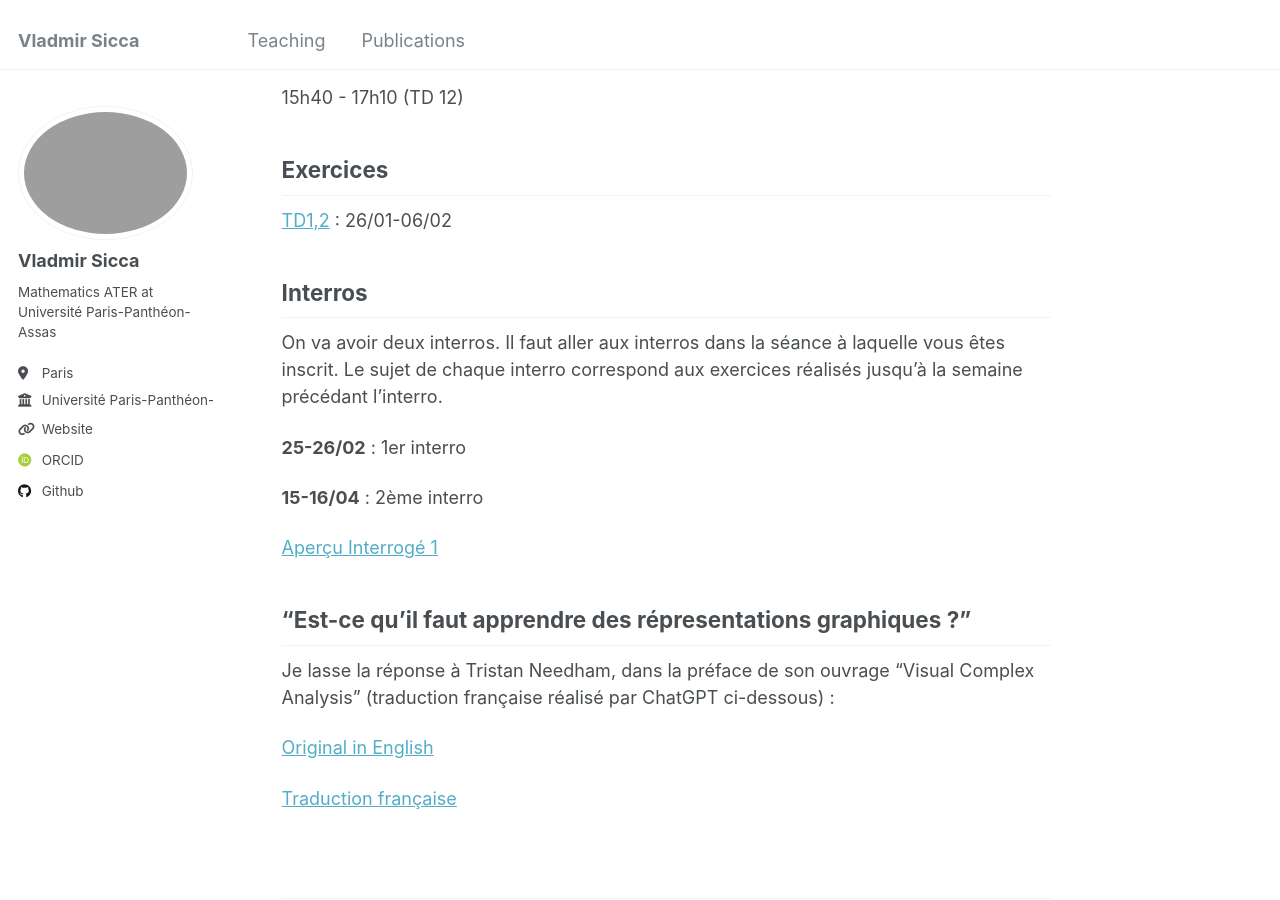
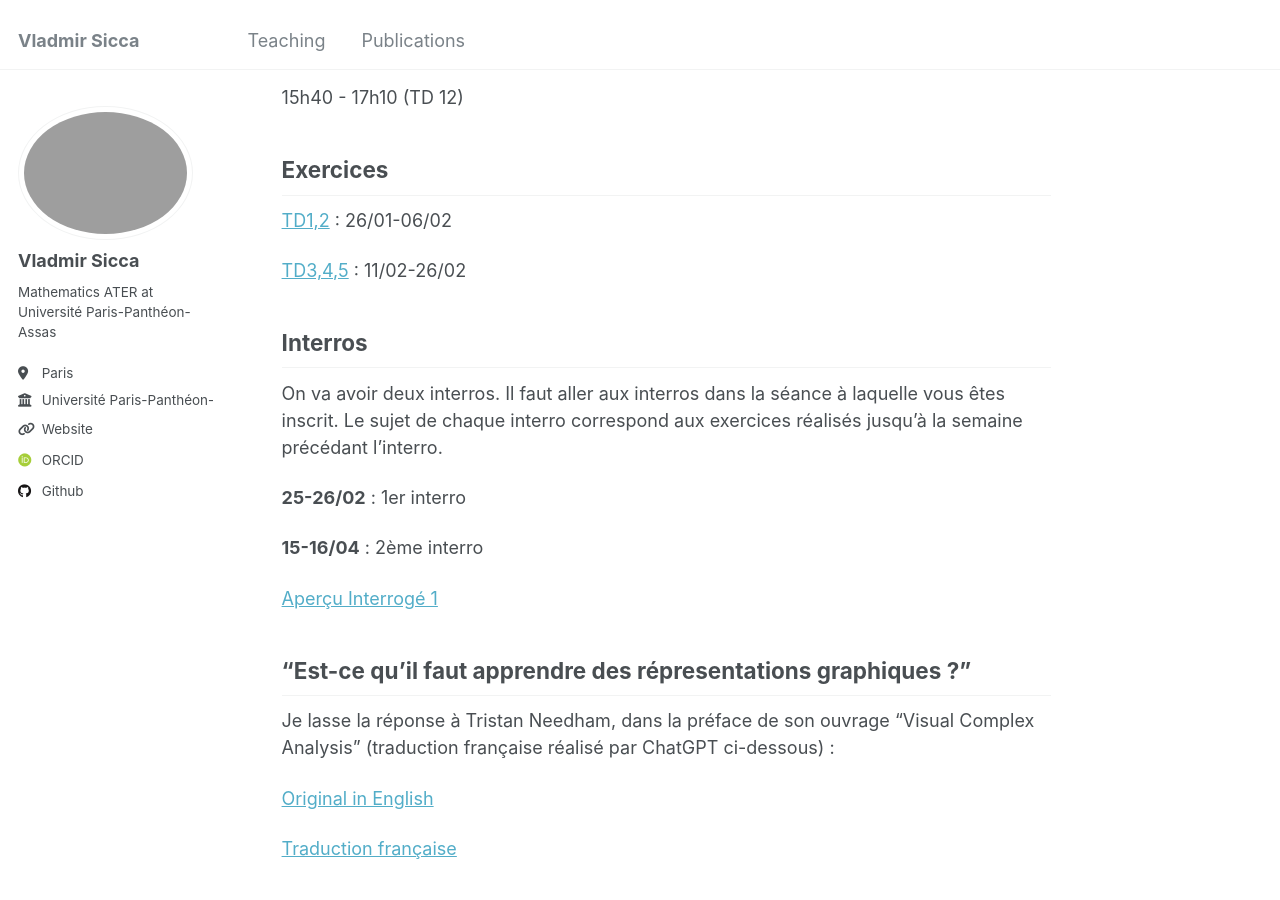
Before and after one commit to vladmirsicca/vladmirsicca.github.io, a Jekyll site: the page built from _teaching/2026_1_maths4_paris_assas.md, in a window 1280 px wide and 900 px high, scrolled down 797 px. Built offline with Jekyll 4.4.1, drawn with Linux system fonts in a browser that asks for light colours; some web fonts are replaced.

Commit message:
Update 2026_1_maths4_paris_assas.md
Added new exercises to the TD.

```diff
--- a/_teaching/2026_1_maths4_paris_assas.md
+++ b/_teaching/2026_1_maths4_paris_assas.md
@@ -36,6 +36,8 @@ Mathématiques pour l'Économie - Naïla Hayek, Jean-Pierre Leca
 
 [TD1,2](https://drive.google.com/file/d/18fXhLuju4DXCFpl22eQgJORr0CBuVbRK/view?usp=sharing) : 26/01-06/02
 
+[TD3,4,5](https://drive.google.com/file/d/1CIyVIH1ue3ii-etep9XZOJgqQ2V1KPYO/view?usp=sharing) : 11/02-26/02
+
 ## Interros
 
 On va avoir deux interros. Il faut aller aux interros dans la séance à laquelle vous êtes inscrit. Le sujet de chaque interro correspond aux exercices réalisés jusqu'à la semaine précédant l'interro.
```
